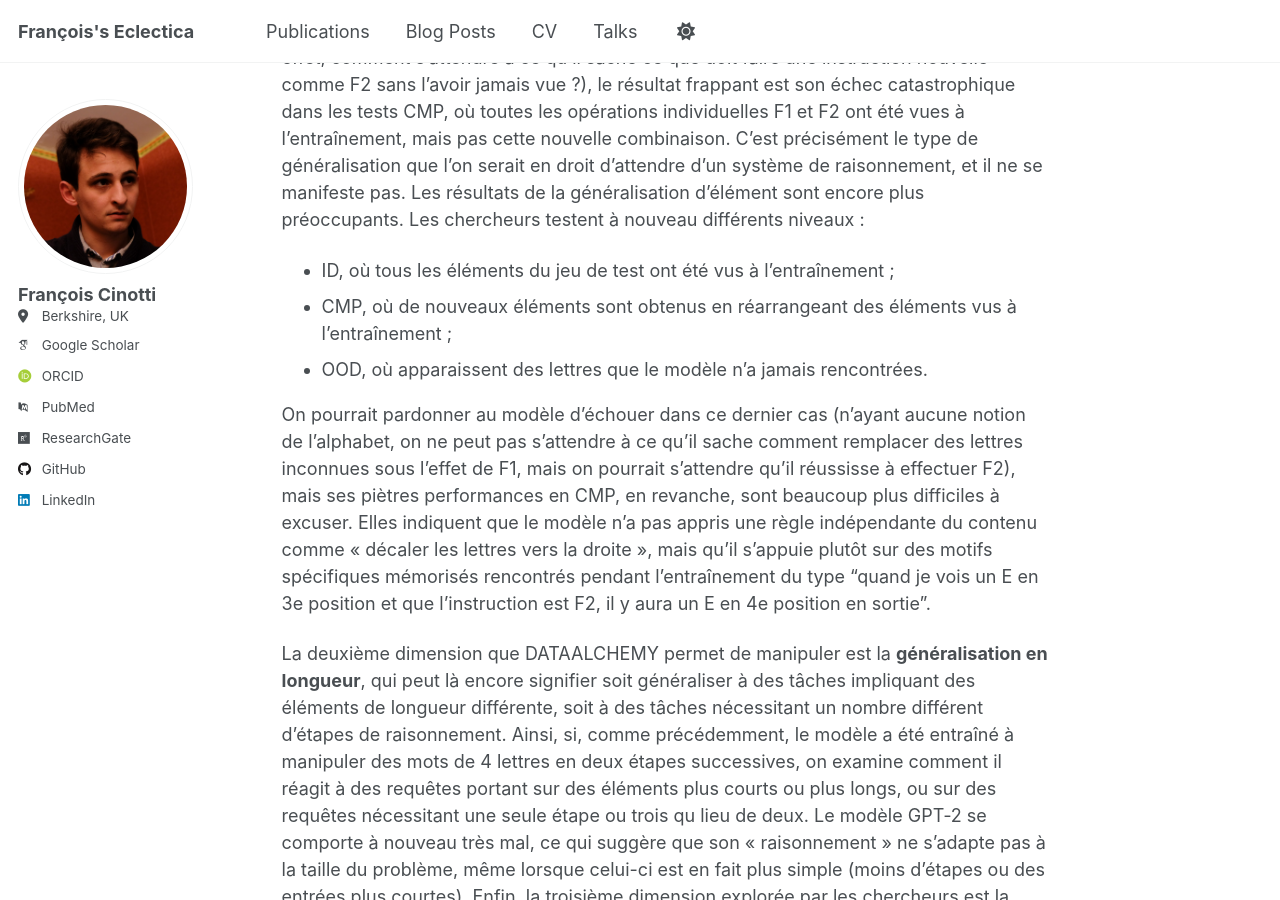
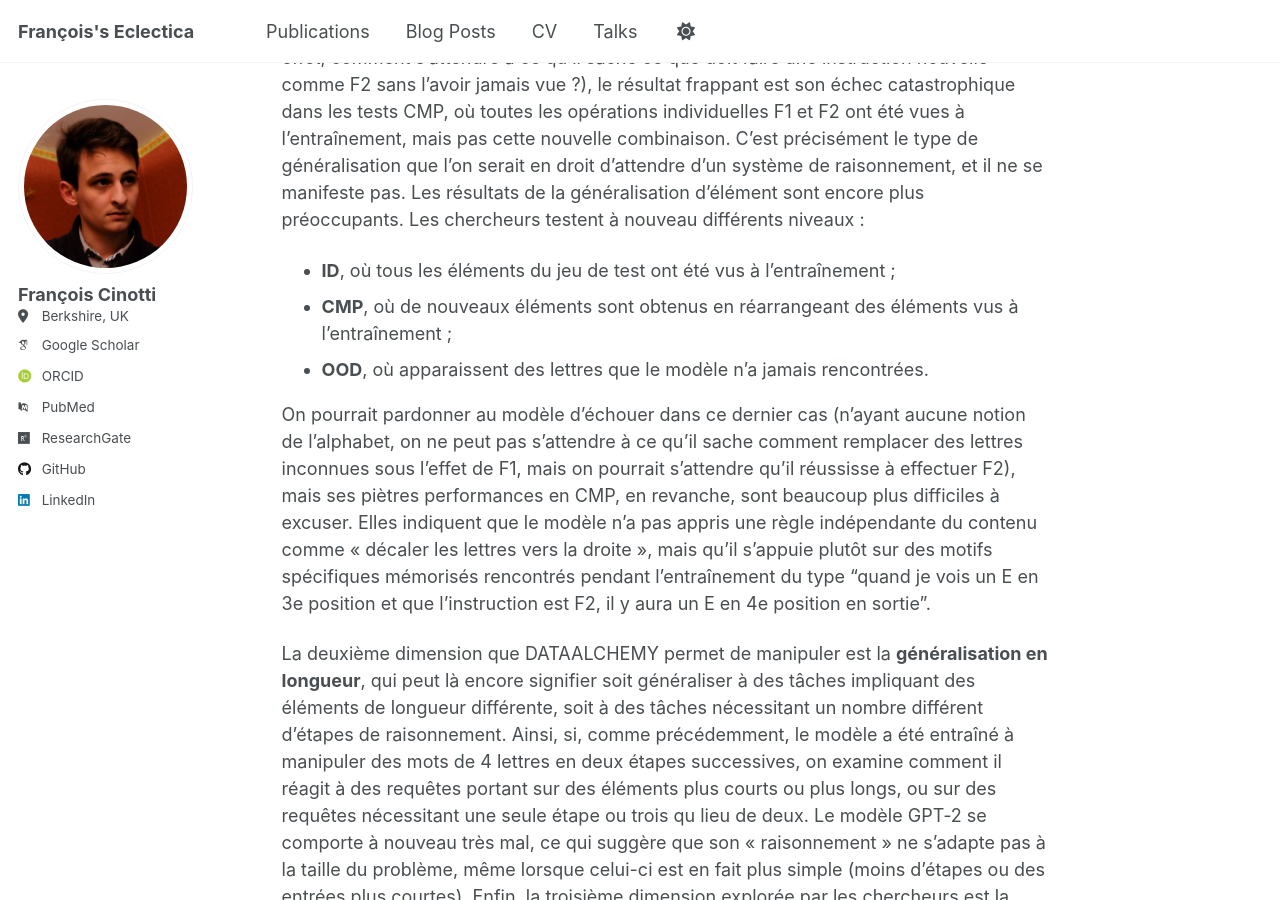
Before and after one commit to frct/frct.github.io, a Jekyll site: the page built from _posts/2026-03-02-blog-post.md, in a window 1280 px wide and 900 px high, scrolled down 5458 px. Built offline with Jekyll 4.4.1, drawn with Linux system fonts in a browser that asks for light colours; some web fonts are replaced; a script that is not in the unit is left out.

```diff
--- a/_posts/2026-03-02-blog-post.md
+++ b/_posts/2026-03-02-blog-post.md
@@ -48,9 +48,9 @@ La première dimension, appelée **généralisation de tâche**, est la capacit
 - **Out-of-Distribution (OOD)**, où les transformations sont entièrement nouvelles (par exemple lui demander [F2][F2] alors qu’il n’a jamais vu [F2]).
 
 S'il n’est guère surprenant que le modèle testé échoue dans les deux derniers cas (en effet, comment s’attendre à ce qu’il sache ce que doit faire une instruction nouvelle comme F2 sans l’avoir jamais vue ?), le résultat frappant est son échec catastrophique dans les tests CMP, où toutes les opérations individuelles F1 et F2 ont été vues à l’entraînement, mais pas cette nouvelle combinaison. C’est précisément le type de généralisation que l’on serait en droit d’attendre d’un système de raisonnement, et il ne se manifeste pas. Les résultats de la généralisation d’élément sont encore plus préoccupants. Les chercheurs testent à nouveau différents niveaux :
-- ID, où tous les éléments du jeu de test ont été vus à l’entraînement ;
-- CMP, où de nouveaux éléments sont obtenus en réarrangeant des éléments vus à l’entraînement ;
-- OOD, où apparaissent des lettres que le modèle n’a jamais rencontrées.
+- **ID**, où tous les éléments du jeu de test ont été vus à l’entraînement ;
+- **CMP**, où de nouveaux éléments sont obtenus en réarrangeant des éléments vus à l’entraînement ;
+- **OOD**, où apparaissent des lettres que le modèle n’a jamais rencontrées.
 
 On pourrait pardonner au modèle d’échouer dans ce dernier cas (n’ayant aucune notion de l’alphabet, on ne peut pas s’attendre à ce qu’il sache comment remplacer des lettres inconnues sous l’effet de F1, mais on pourrait s'attendre qu’il réussisse à effectuer F2), mais ses piètres performances en CMP, en revanche, sont beaucoup plus difficiles à excuser. Elles indiquent que le modèle n’a pas appris une règle indépendante du contenu comme « décaler les lettres vers la droite », mais qu’il s’appuie plutôt sur des motifs spécifiques mémorisés rencontrés pendant l’entraînement du type "quand je vois un E en 3e position et que l'instruction est F2, il y aura un E en 4e position en sortie".
 
```
